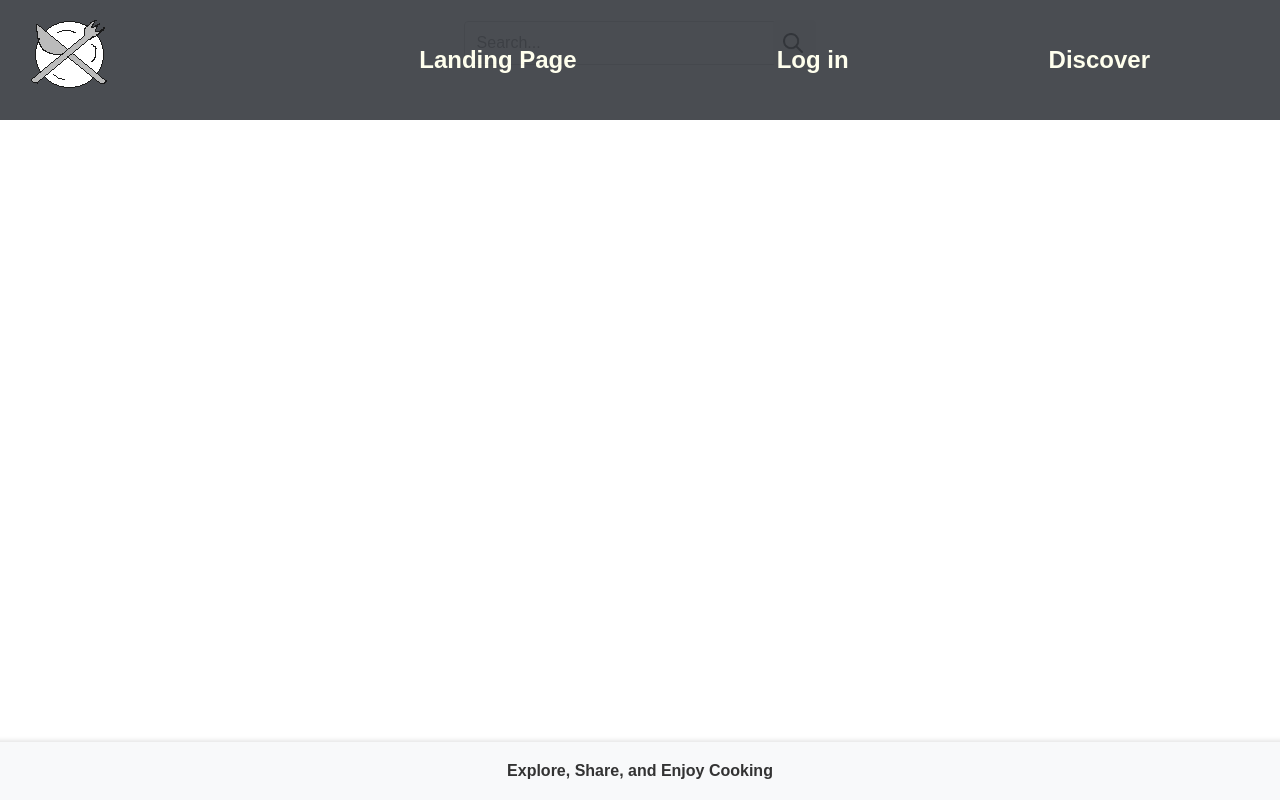
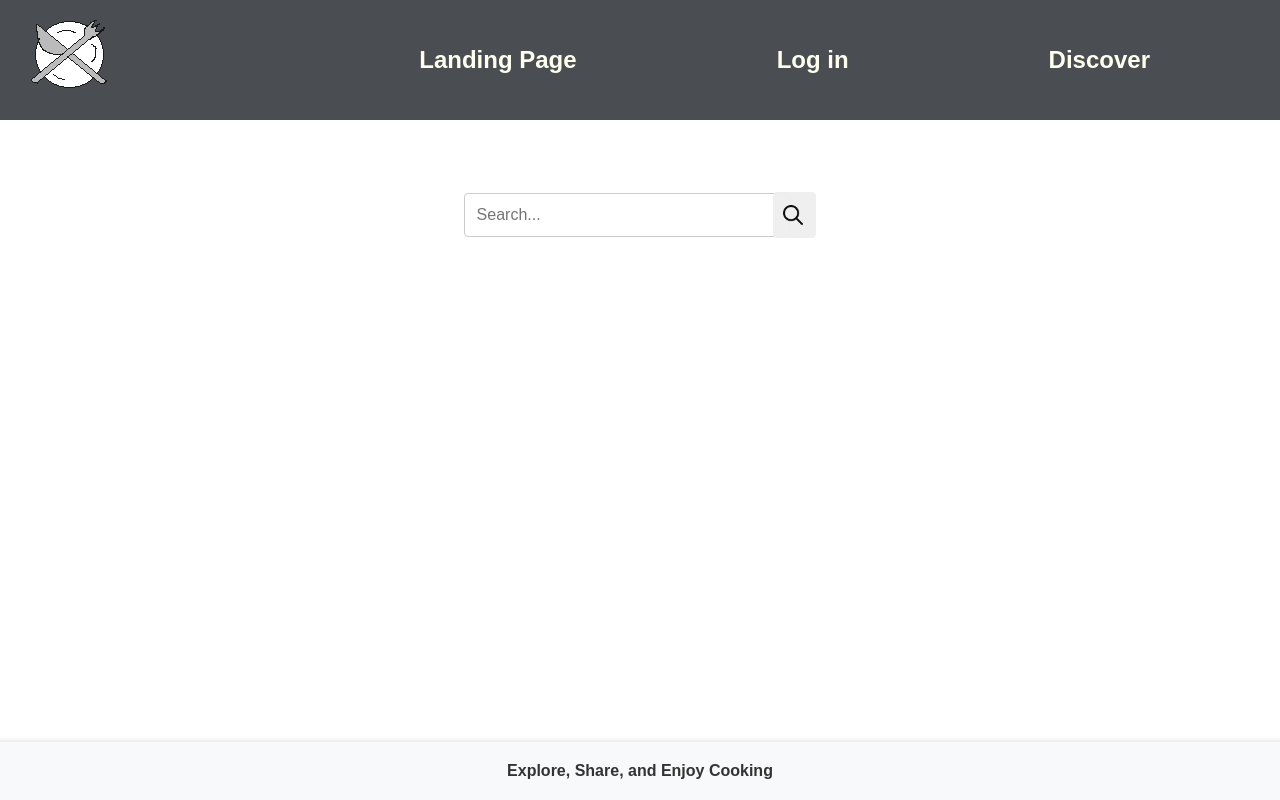
Before and after one commit to Joh221105/recipe-share-mern, a React (Create React App) app in the folder frontend/: page /search in a window 1280 px wide. Built offline with nearby package versions, Linux system fonts and the light colour scheme.

Commit message:
updates searchbar css and adds logic to recipeController to return all recipes if no query parameter is provided to the search recipe by query function

```diff
--- a/frontend/src/search/components/SearchBar/SearchBar.css
+++ b/frontend/src/search/components/SearchBar/SearchBar.css
@@ -4,7 +4,7 @@
     justify-content: center;
     width: 100%;
     max-width: 600px;
-    margin-top: 20px;
+    margin-top: 15%;
   }
 
   .search-bar input[type="text"] {
--- a/frontend/src/search/containers/SearchPage/SearchPage.css
+++ b/frontend/src/search/containers/SearchPage/SearchPage.css
@@ -3,5 +3,6 @@
     flex-direction: column;
     align-items: center;
     justify-content: space-between;
-    min-height: 100vh; /* Ensure full viewport height */
+    min-height: 100vh;
+
   }
```
Also changed, not shown: 1 other file (tests, documents, lock files or other folders).
